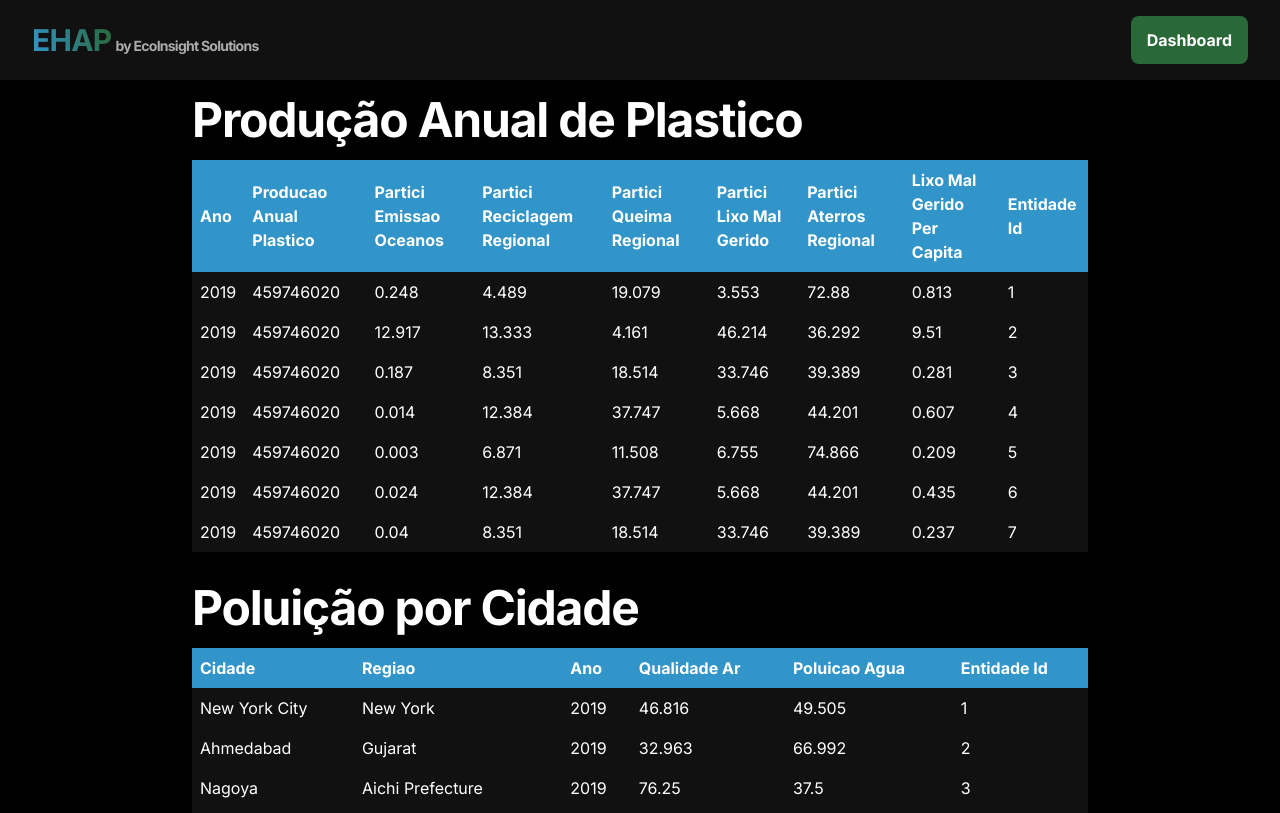
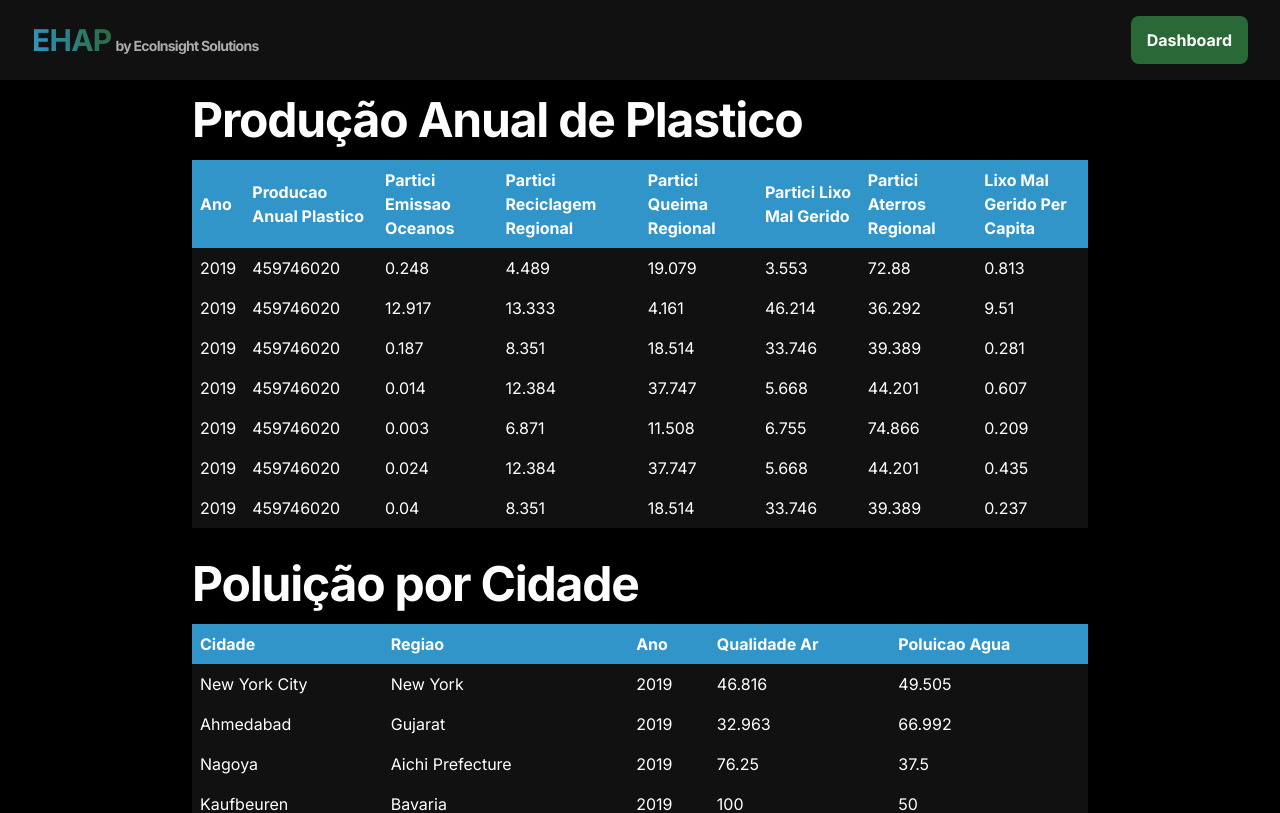
Before and after one commit to Ellie-A-Oliveira/ehap-ecoinsight-solutions, a Next.js app: page /dashboard in a window 1280 px wide. Shown: the top 813 px of the page. Built offline with nearby package versions, Linux system fonts and the light colour scheme.

Commit message:
feat(BFG-42): adicionar omitProps no table

```diff
--- a/app/components/Table/Table.tsx
+++ b/app/components/Table/Table.tsx
@@ -5,9 +5,10 @@ interface Table {
     title: string
     classList?: string
     loadingData?: boolean
+    omitProps?: string[]
 }
 
-export const Table = ({ data, title, classList, loadingData }: Table) => {
+export const Table = ({ data, title, classList, loadingData, omitProps }: Table) => {
     return <article className={`${classList}`}>
         <header>
             <h2 className="text-5xl font-bold tracking-tight text-white">{title}</h2>
@@ -23,6 +24,7 @@ export const Table = ({ data, title, classList, loadingData }: Table) => {
                     <thead className="block md:table-header-group bg-primary">
                         <tr className="border border-gray md:border-none block md:table-row">
                             {Object.keys(data[0]).map((key, index) =>
+                                !omitProps?.includes(key) &&
                                 <th className="bg-gray-200 p-2 text-gray-600 text-left block md:table-cell" key={index}>{camelCaseToHumanReadable(key)}</th>
                             )}
                         </tr>
@@ -31,6 +33,7 @@ export const Table = ({ data, title, classList, loadingData }: Table) => {
                         {data.map((row, index) => (
                             <tr className="bg-secondary border border-gray md:border-none block md:table-row" key={index}>
                                 {Object.values(row).map((value, index) =>
+                                    !omitProps?.includes(Object.keys(row)[index]) &&
                                     <td className="p-2 text-gray-600 text-left block md:table-cell" key={index}>{value}</td>
                                 )}
                             </tr>
--- a/app/dashboard/page.tsx
+++ b/app/dashboard/page.tsx
@@ -39,8 +39,17 @@ export default function Solucao() {
     return (
         <AuthGuard>
             <main className="lg:mx-16 xl:mx-48 mt-20 mb-20">
-                <Table data={dadosProducaoPlastico} title="Produção Anual de Plastico" loadingData={loadingProducaoPlastico} />
-                <Table classList="mt-8" data={dadosPoluicaoCidade} title="Poluição por Cidade" loadingData={loadingPoluicaoCidade} />
+                <Table
+                    omitProps={["entidadeId"]}
+                    data={dadosProducaoPlastico}
+                    title="Produção Anual de Plastico"
+                    loadingData={loadingProducaoPlastico} />
+                <Table
+                    classList="mt-8"
+                    omitProps={["entidadeId"]}
+                    data={dadosPoluicaoCidade}
+                    title="Poluição por Cidade"
+                    loadingData={loadingPoluicaoCidade} />
             </main>
         </AuthGuard>
     )
```
